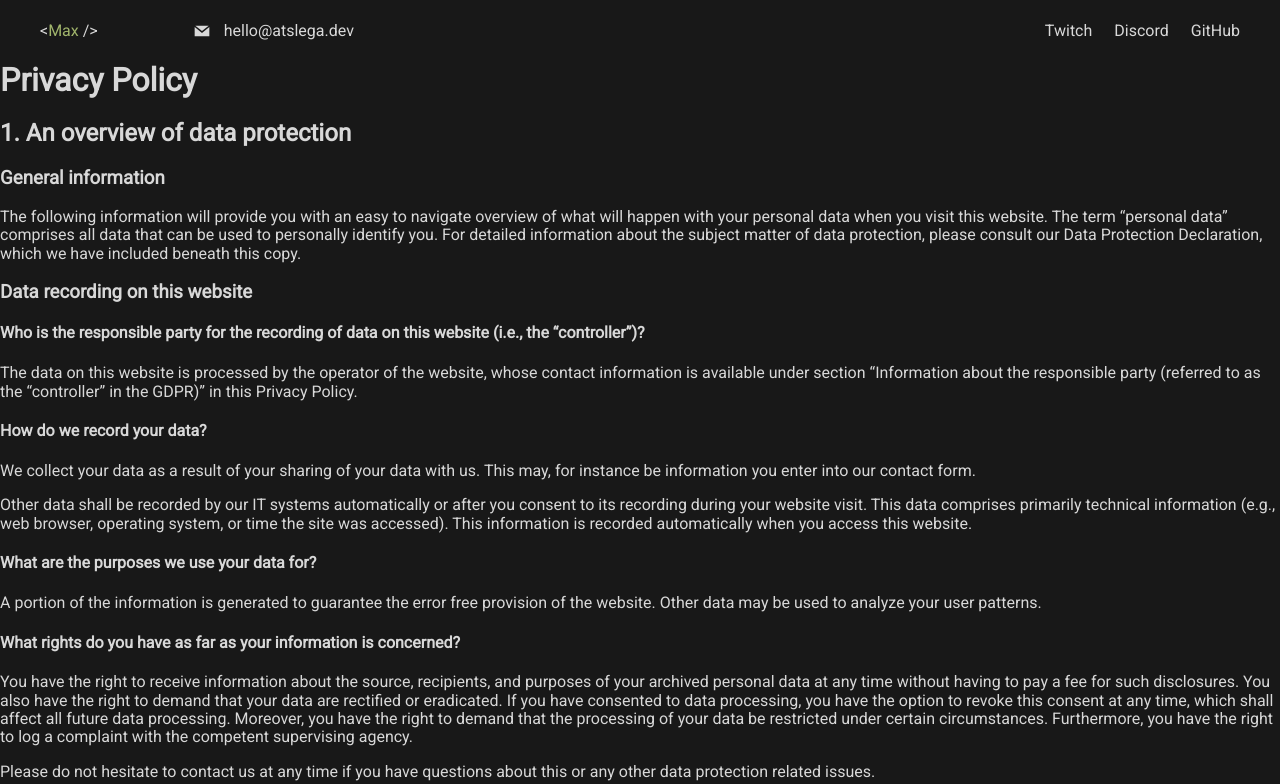
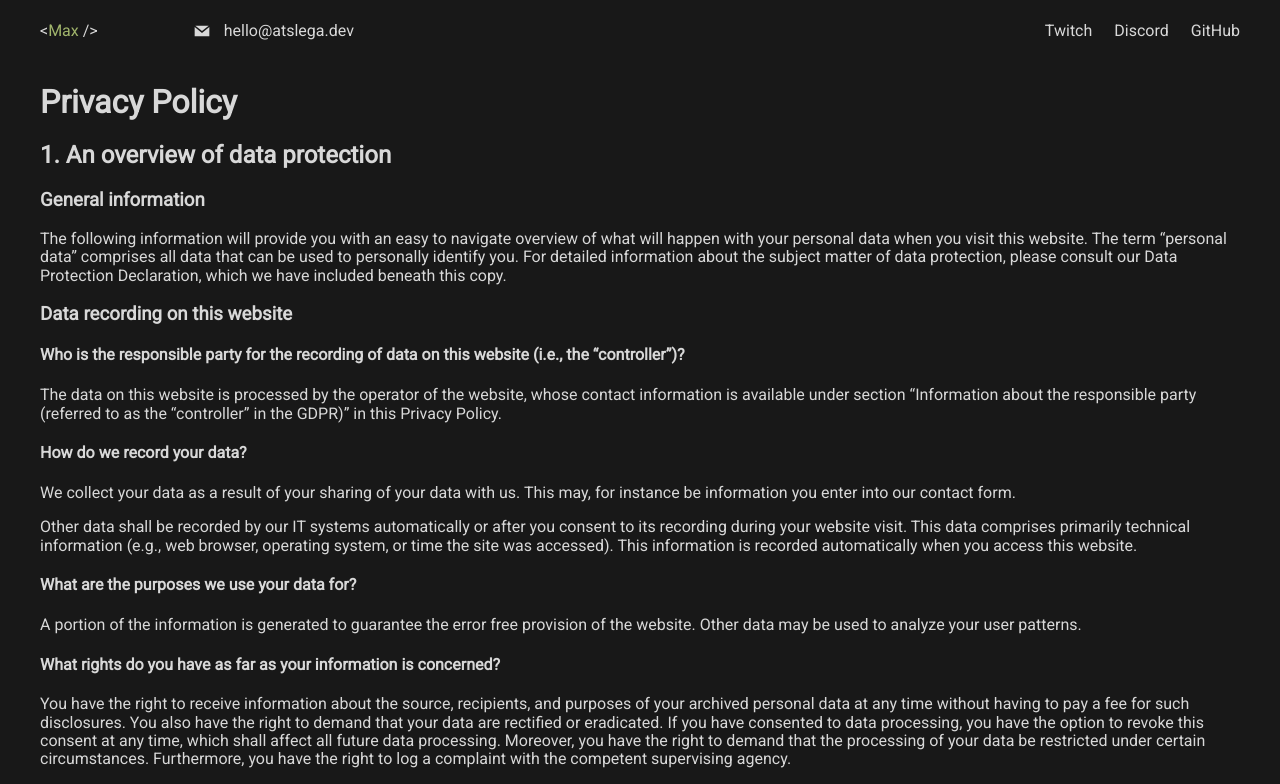
Before and after one commit to MaxAtslega/portfolio, a Next.js app: page /privacy_policy in a window 1280 px wide. Shown: the top 784 px of the page. Built offline with nearby package versions, Linux system fonts and the light colour scheme.

Commit message:
Fix: Container

```diff
--- a/src/pages/privacy_policy/index.tsx
+++ b/src/pages/privacy_policy/index.tsx
@@ -1,8 +1,9 @@
 import { NextPage } from 'next'
+import { Container } from '@/components/shared/Container'
 
 const PrivacyPolicy: NextPage = () => {
   return (
-    <>
+    <Container>
       <h1>Privacy Policy</h1>
       <h2>1. An overview of data protection</h2>
       <h3>General information</h3>
@@ -290,7 +291,7 @@ const PrivacyPolicy: NextPage = () => {
         We use Jitsi Meet. When you communicate with us via Jitsi Meet, all the data related to this communication
         activity will be processed exclusively on our servers (On Premise).
       </p>
-    </>
+    </Container>
   )
 }
 
--- a/src/pages/site_notice/index.tsx
+++ b/src/pages/site_notice/index.tsx
@@ -1,8 +1,9 @@
 import { NextPage } from 'next'
+import { Container } from '@/components/shared/Container'
 
 const SiteNotice: NextPage = () => {
   return (
-    <>
+    <Container>
       <h1>Site Notice</h1>
       <h2>Information pursuant to Sect. 5 German Telemedia Act (TMG)</h2>
       <p>
@@ -19,7 +20,7 @@ const SiteNotice: NextPage = () => {
         <br />
         E-mail: hello@atslega.dev
       </p>
-    </>
+    </Container>
   )
 }
 
```
